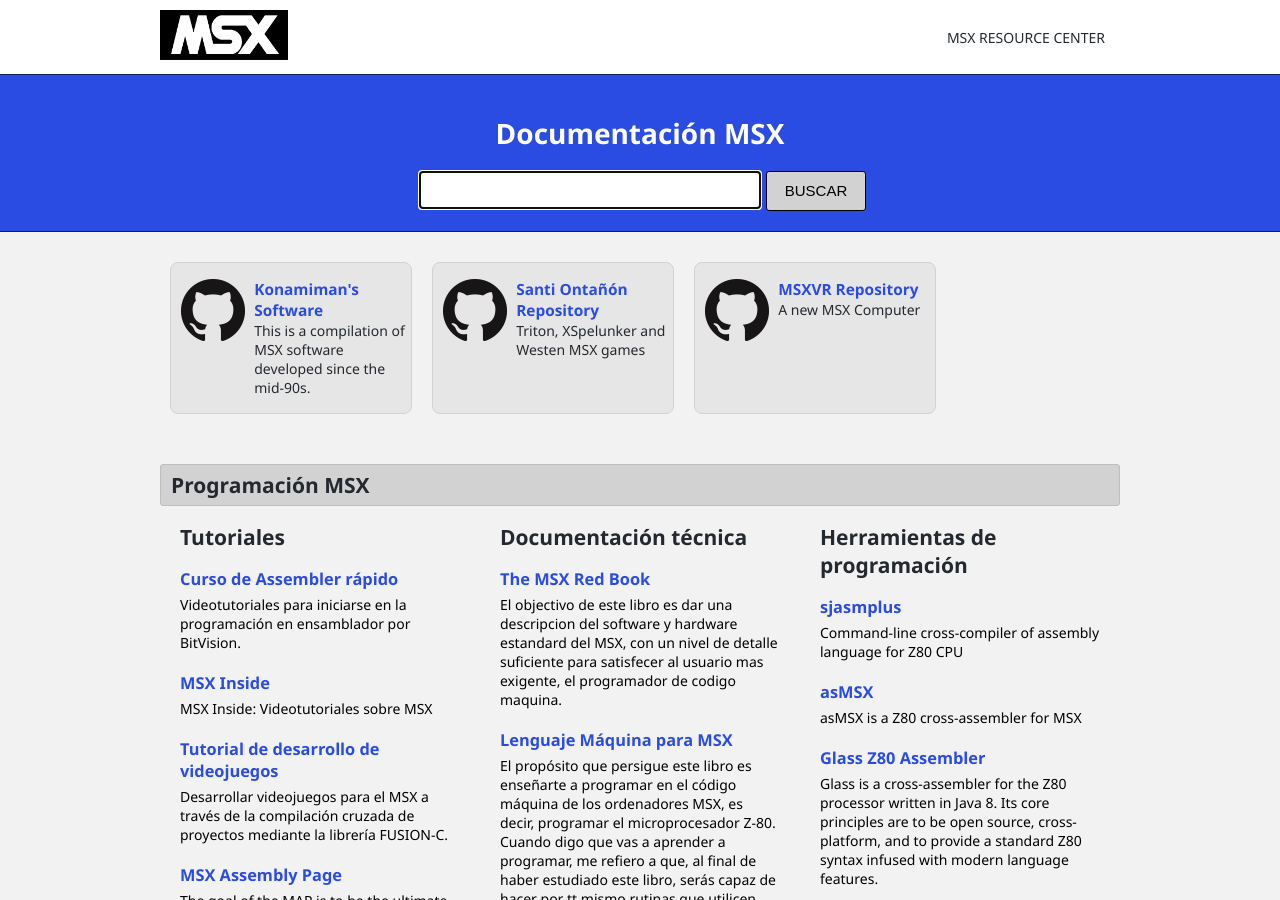
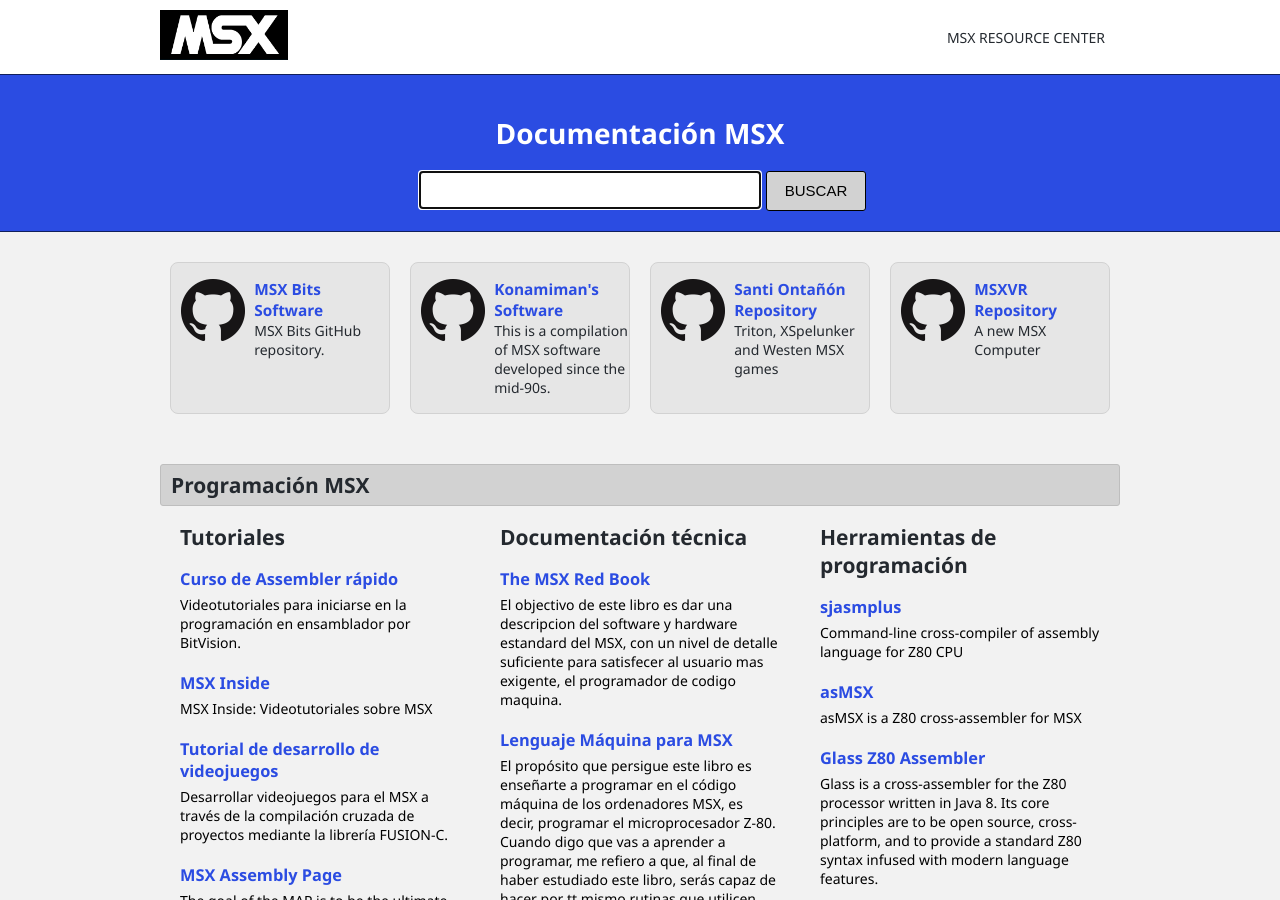
Before and after one commit to msxbits/msxbits.github.io, a Jekyll site: the page built from index.md, in a window 1280 px wide and 900 px high. Built offline with Jekyll 4.4.1, drawn with Linux system fonts in a browser that asks for light colours.

Commit message:
Added MSX Bits GitHub

```diff
--- a/index.md
+++ b/index.md
@@ -2,6 +2,19 @@
 ---
 <div class="section">
   <div class="row">
+    <div class="box-links">
+      <div class="msxvr-link">
+        <div class="msxvr-link-logo">
+          <figure class="image is-64x64">
+            <img src="assets/img/GitHub-Mark-64px.png">
+          </figure>
+        </div>
+        <div class="msxvr-link-description">
+          <a href="https://github.com/msxbits">MSX Bits Software</a>
+          <p>MSX Bits GitHub repository.</p>
+        </div>
+      </div>
+    </div>
     <div class="box-links">
       <div class="msxvr-link">
         <div class="msxvr-link-logo">
```
